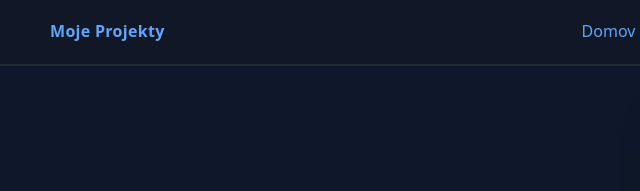
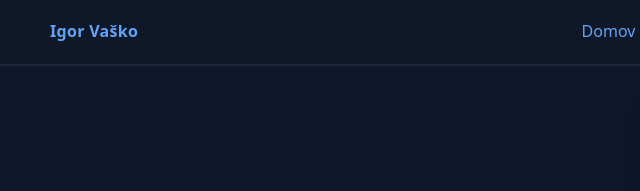
Before and after one commit to 267983-a11y/267983_ZPC_2025, a plain HTML site: page index.html in a window 1280 px wide. Shown: the top 191 px of the page, 50-690 px from the left. Drawn offline with Linux system fonts and the light colour scheme.

Commit message:
Update index.html

```diff
--- a/index.html
+++ b/index.html
@@ -13,7 +13,7 @@
   <!-- Jednoduchá prístupná navigácia s kotvami na sekcie -->
   <header class="site-header">
     <div class="container header-inner">
-      <a class="brand" href="#domov">Moje Projekty</a>
+      <a class="brand" href="#domov">Igor Vaško</a>
       <nav class="nav">
         <!-- Kotvy smerujú na ID sekcií -->
         <a href="#domov">Domov</a>
```
